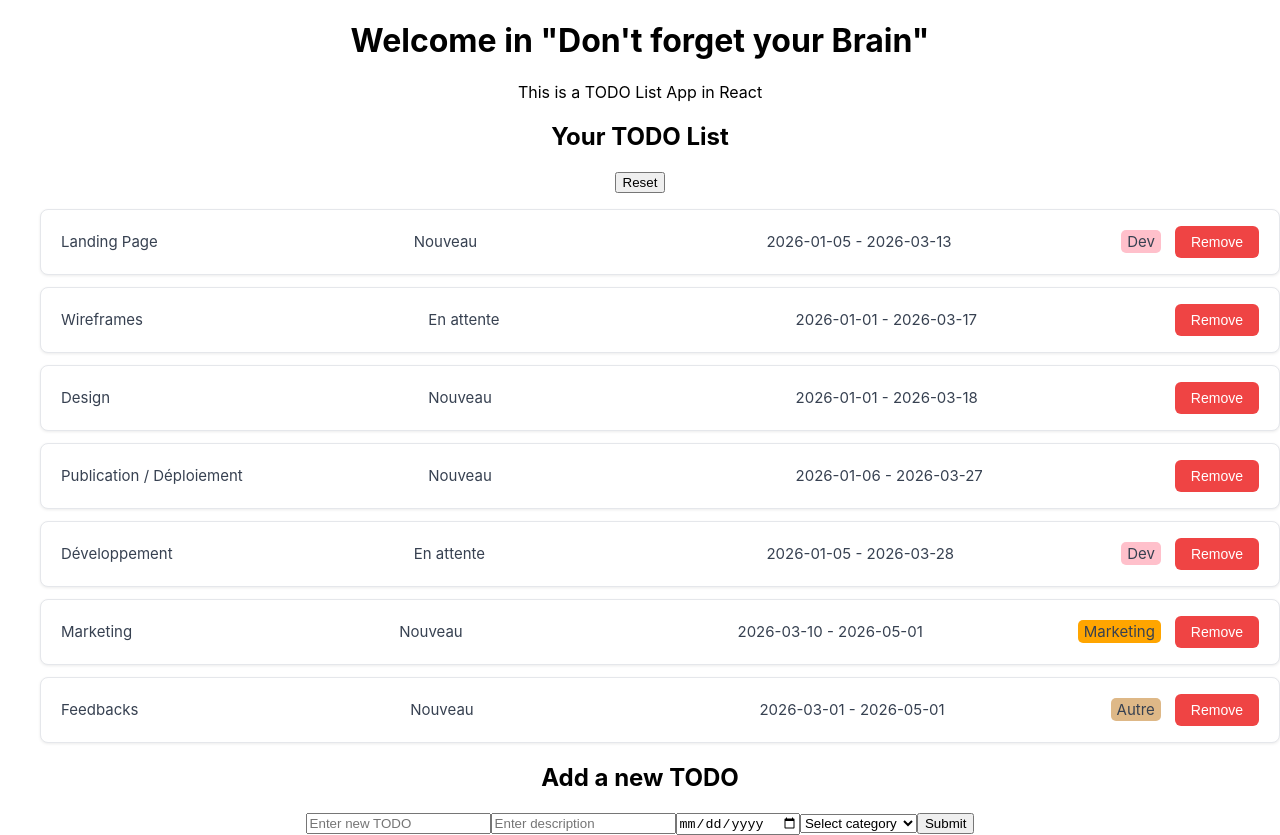
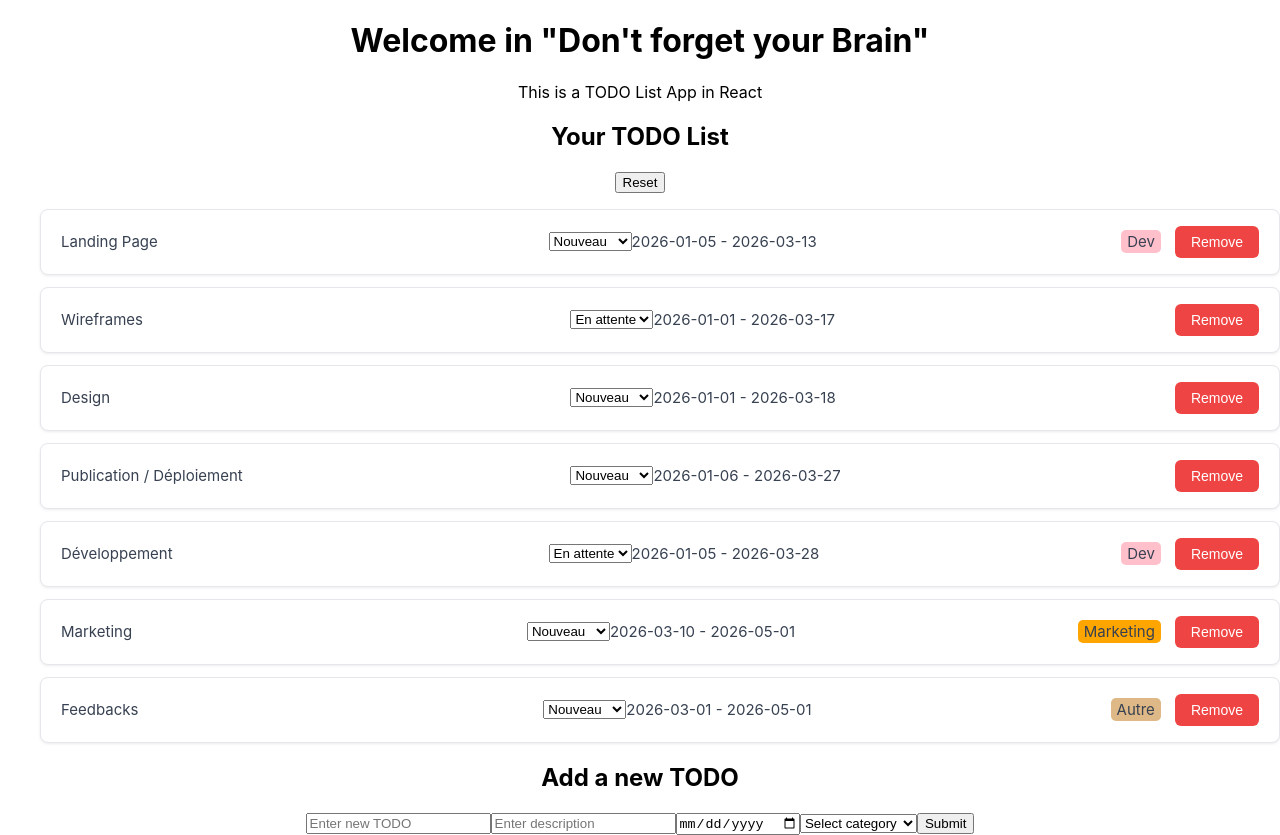
Before and after one commit to julesfuselier/ToDoApp-React, a React (Create React App) app: page / in a window 1280 px wide. Built offline with nearby package versions, Linux system fonts and the light colour scheme.

Commit message:
Add status update functionality to TodoList component

```diff
--- a/src/App.js
+++ b/src/App.js
@@ -48,11 +48,21 @@ function App() {
         setList([]);
     }
 
+    const updateItemStatus = (id, newStatus) => {
+        const updatedList = list.map(item => {
+            if (item.id === id) {
+                return { ...item, etat: newStatus };
+            }
+            return item;
+        });
+        setList(updatedList);
+    };
+
     return (
         <div className="App">
             <TitleComponent />
 
-            <TodoList list={list} listCat={listCategories} listLink={listRelations} onDelete={deleteItem} onReset={resetList} />
+            <TodoList list={list} listCat={listCategories} listLink={listRelations} onDelete={deleteItem} onReset={resetList} onUpdateStatus={updateItemStatus} />
 
             <AddTodo onAdd={addItem} listCat={listCategories} />
         </div>
--- a/src/components/TodoList.js
+++ b/src/components/TodoList.js
@@ -1,4 +1,4 @@
-function TodoList({ list, listCat, listLink, onDelete, onReset  }) {
+function TodoList({ list, listCat, listLink, onDelete, onReset, onUpdateStatus  }) {
 
     const getCategoriesForTask = (taskId) => {
         const categoryIds = listLink
@@ -29,7 +29,15 @@ function TodoList({ list, listCat, listLink, onDelete, onReset  }) {
                         return (
                             <li key={item.id}>
                                 <span>{item.title}</span>
-                                <span>{item.etat}</span>
+                                <select
+                                    value={item.etat}
+                                    onChange={(e) => onUpdateStatus(item.id, e.target.value)}
+                                >
+                                    <option value="Nouveau">Nouveau</option>
+                                    <option value="En attente">En attente</option>
+                                    <option value="Reussi">Reussi</option>
+                                    <option value="Abandoné">Abandoné</option>
+                                </select>
 
                                 <span>{item.date_creation} - {item.date_echeance}</span>
 
```
